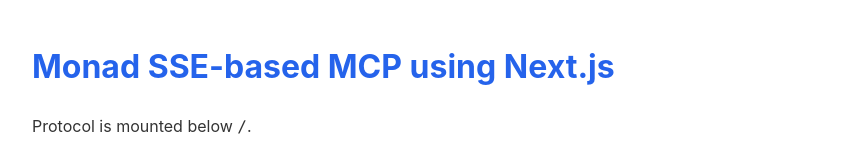
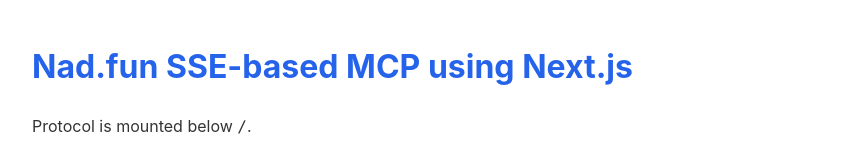
Before and after one commit to velikanghost/nadcp_dot_fun, a website: page public/index.html in a window 1280 px wide. Shown: the top 159 px of the page, without its empty margins (208-1071 px from the left). Drawn offline with Linux system fonts and the light colour scheme.

Commit message:
update homepage

```diff
--- a/public/index.html
+++ b/public/index.html
@@ -3,7 +3,7 @@
   <head>
     <meta charset="UTF-8" />
     <meta name="viewport" content="width=device-width, initial-scale=1.0" />
-    <title>Nad.cp Monad MCP</title>
+    <title>Nad.Fun MCP</title>
     <style>
       body {
         font-family: -apple-system, BlinkMacSystemFont, 'Segoe UI', Roboto,
@@ -49,7 +49,7 @@
     </style>
   </head>
   <body>
-    <h1>Monad SSE-based MCP using Next.js</h1>
+    <h1>Nad.fun SSE-based MCP using Next.js</h1>
 
     <p>Protocol is mounted below <code>/</code>.</p>
 
```
